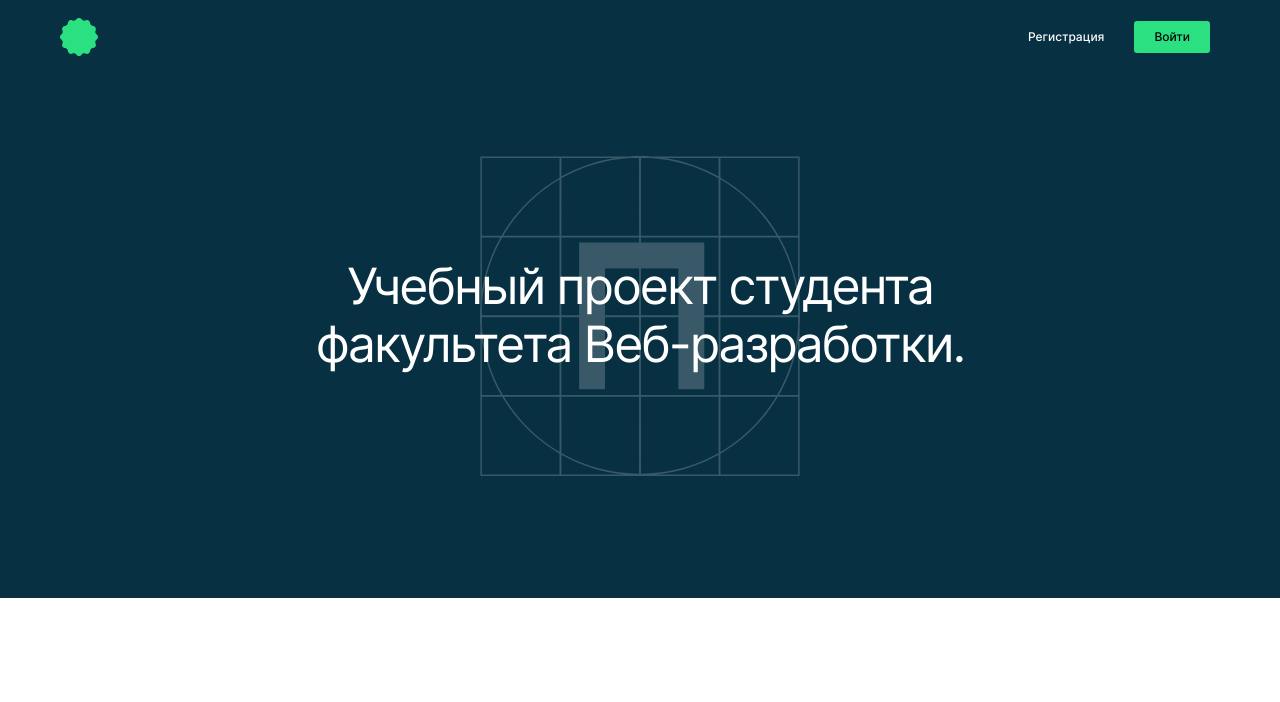
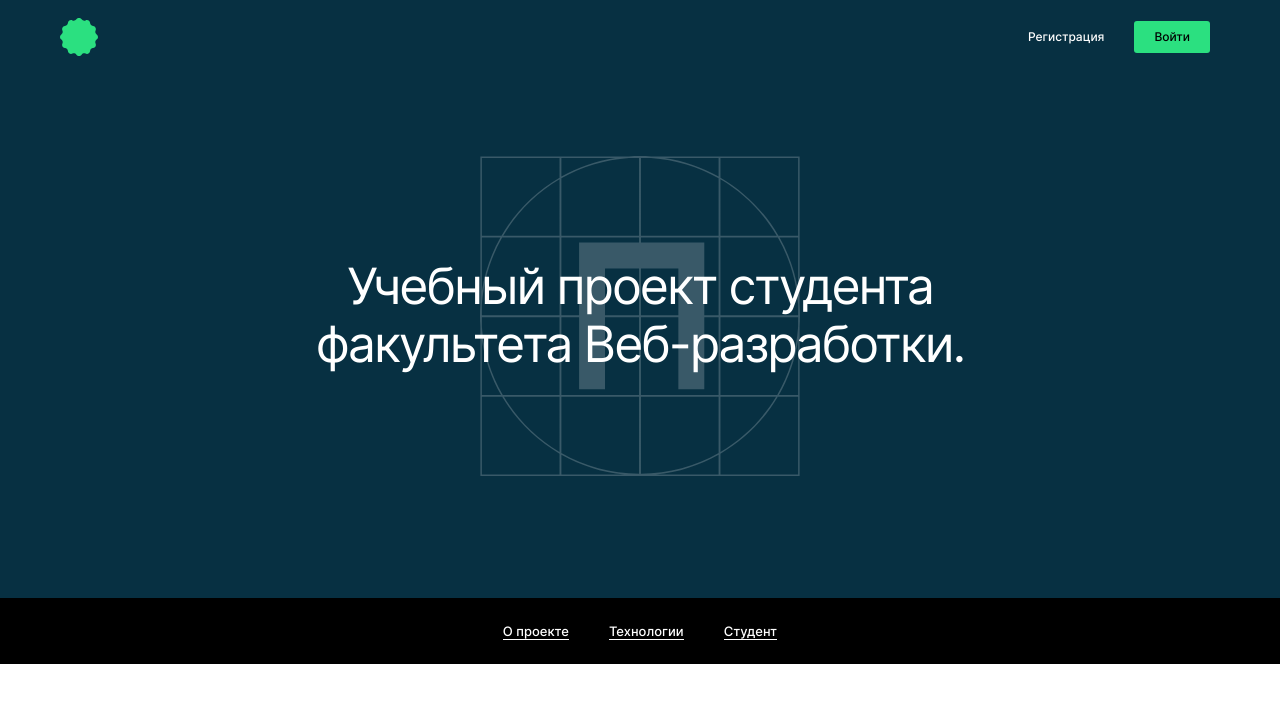
Before and after one commit to Olga-Sotula/movies-explorer-frontend, a React (Create React App) app: page / in a window 1280 px wide. Shown: the top 702 px of the page. Built offline with nearby package versions, Linux system fonts and the light colour scheme.

Commit message:
style NavTab by figma

```diff
--- a/src/components/Main/Main.js
+++ b/src/components/Main/Main.js
@@ -12,8 +12,8 @@ const Main = () => {
   return(
     <main className="main">
       <Promo/>
-      {/*<NavTab/>
-      <AboutProject/>
+      <NavTab/>
+      {/*<AboutProject/>
       <Techs/>
   <AboutMe/>*/}
     </main>
--- a/src/components/NavTab/NavTab.css
+++ b/src/components/NavTab/NavTab.css
@@ -1,5 +1,6 @@
 .navtab {
   margin: auto;
+  width: 100%;
   height: 66px;
   box-sizing: border-box;
   background-color: #000;
@@ -11,8 +12,11 @@
 }
 
 .navtab__link {
+  box-sizing: border-box;
   color: #fff;
   font-weight: 500;
   font-size: 13px;
   line-height: 16px;
+  text-decoration: none;
+  border-bottom: 1px solid #fff;
 }
```
